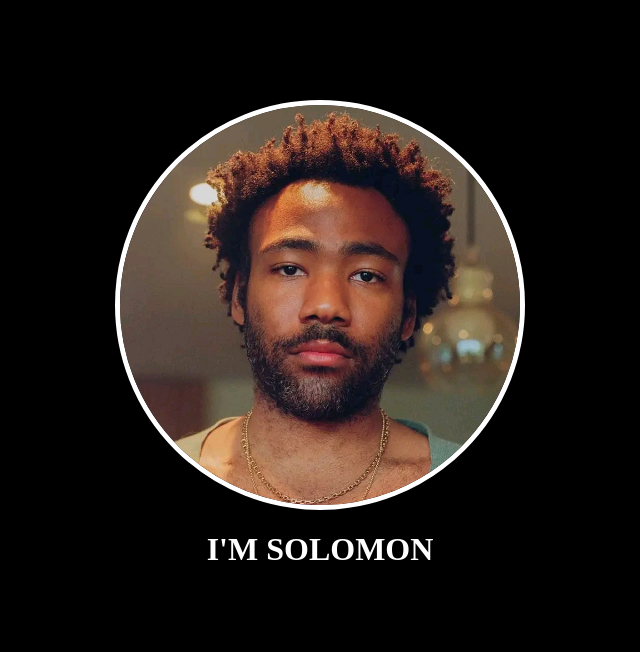
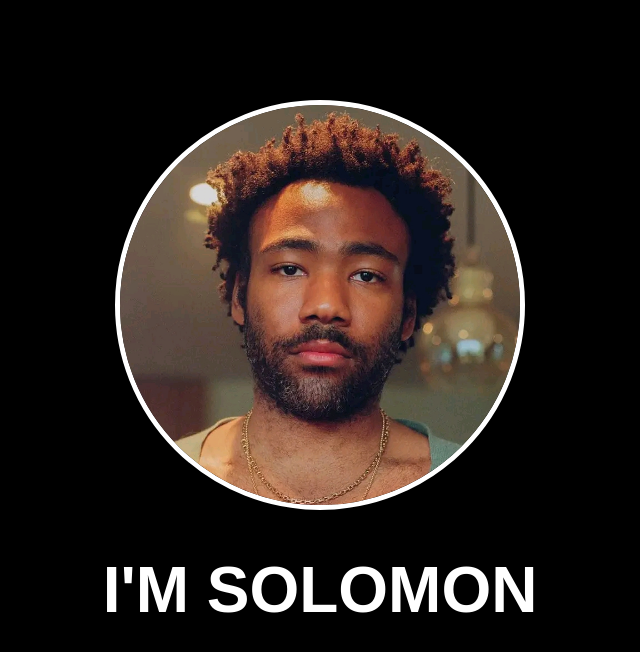
Before and after one commit to Mainboy360/cmdbugs, a plain HTML site: page index.html in a window 1280 px wide. Shown: the whole page, without its empty margins (320-960 px from the left). Drawn offline with Linux system fonts and the light colour scheme.

Commit message:
Update index.html

```diff
--- a/index.html
+++ b/index.html
@@ -13,7 +13,7 @@
   <div class="image">
     <img src="./images/odin.jpg">
   </div>
-     <span style="text-transform: uppercase; display: flex; justify-content: center; color: #fff; font-width: bolder" >
+     <span style="text-transform: uppercase; display: flex; justify-content: center; color: #fff; font-width: bolder; font-family: arial, san-serif; font-size: 2rem" >
      <h1>
      I'M Solomon
       </h1>
```
